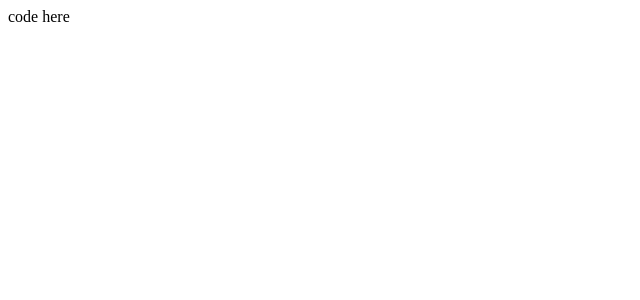
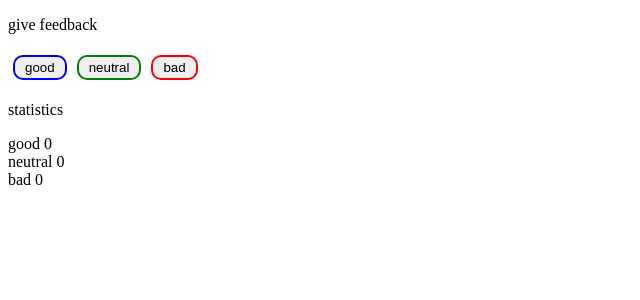
Before and after one commit to skhswe99/unicafe, a React (Create React App) app: page / in a window 1280 px wide. Shown: the top 300 px of the page, without its empty margins (0-640 px from the left). Built offline with nearby package versions, Linux system fonts and the light colour scheme.

Commit message:
complete functionality to display feedback count

```diff
--- a/src/App.css
+++ b/src/App.css
@@ -36,3 +36,21 @@
     transform: rotate(360deg);
   }
 }
+
+button {
+  margin: 5px;
+  padding: 3px 10px;
+  border-radius: 10px;
+}
+
+#good-button {
+  border: 2px solid blue;
+}
+
+#neutral-button {
+  border: 2px solid green;
+}
+
+#bad-button {
+  border: 2px solid red;
+}
--- a/src/App.js
+++ b/src/App.js
@@ -1,13 +1,36 @@
 import { useState } from 'react'
+import './App.css'
+
 const App = () => {
   // save clicks of each button to its own state
   const [good, setGood] = useState(0)
   const [neutral, setNeutral] = useState(0)
   const [bad, setBad] = useState(0)
 
+  const handleGood = () => {
+    const newGoodCount = good + 1
+    setGood(newGoodCount)
+  }
+
+  const handleNeutral = () => {
+    const newNeutralCount = neutral + 1
+    setNeutral(newNeutralCount)
+  }
+
+  const handleBad = () => {
+    const newBadCount = bad + 1
+    setBad(newBadCount)
+  }
   return (
     <div>
-      code here
+      <p>give feedback</p>
+      <button onClick={handleGood} id='good-button'>good</button>
+      <button onClick={handleNeutral} id='neutral-button'>neutral</button>
+      <button onClick={handleBad} id='bad-button'>bad</button>
+      <p>statistics</p>
+      good {good}<br/>
+      neutral {neutral}<br/>
+      bad {bad}<br/>
     </div>
 )
 }
```
